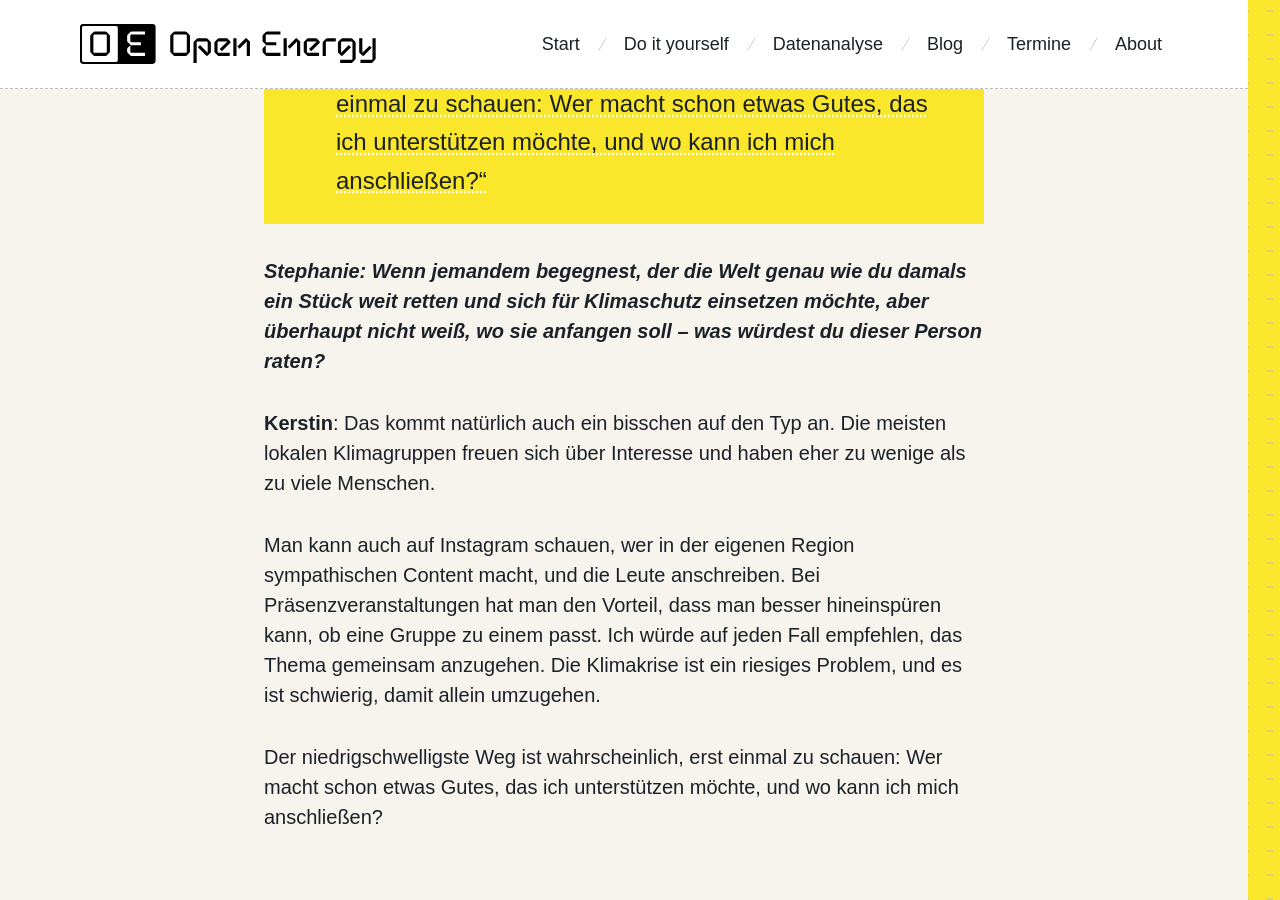
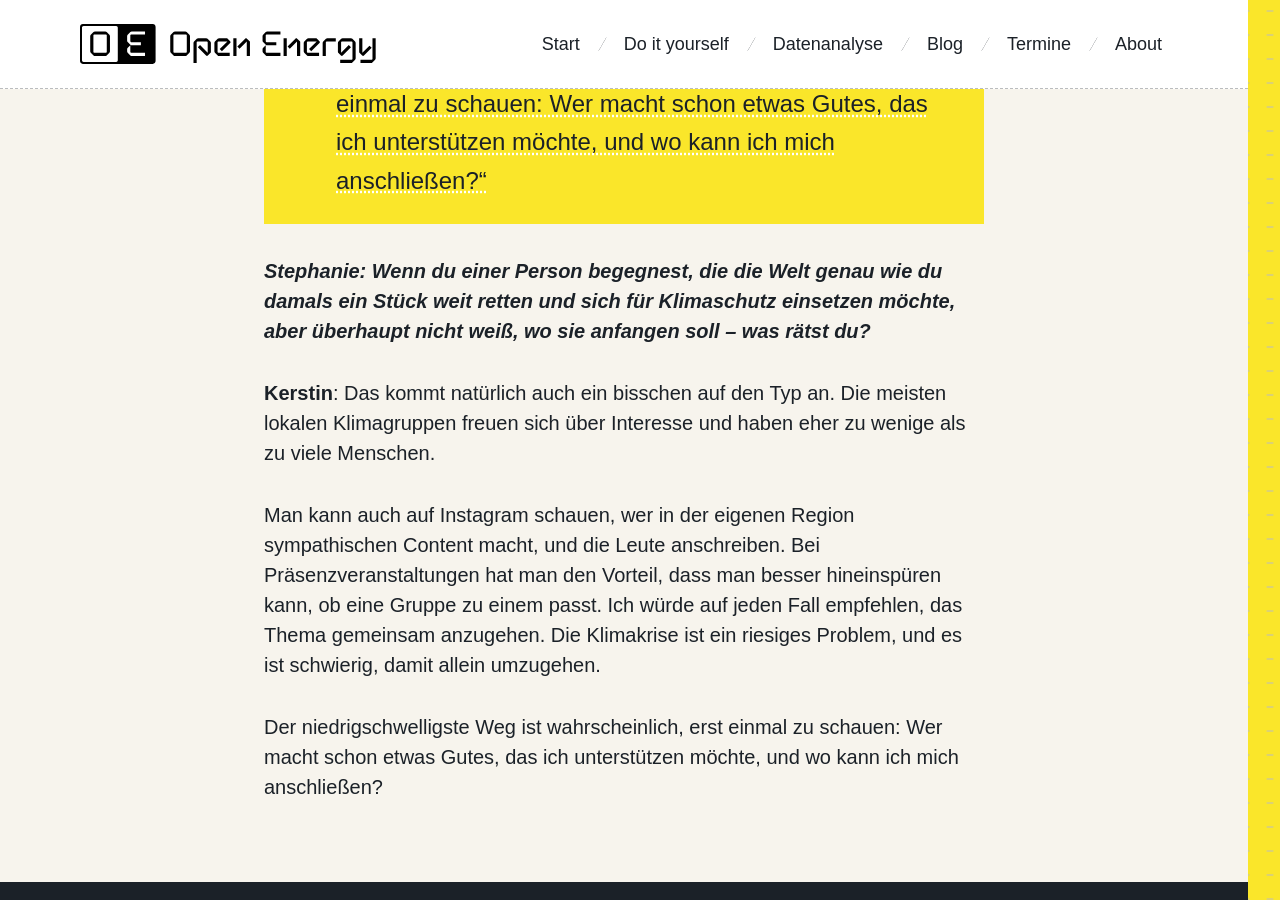
Before and after one commit to okfde/open-energy, a Jekyll site: the page built from _blog/interview-kerstinlopau.md, in a window 1280 px wide and 900 px high, scrolled down 9816 px. Built offline with Jekyll 4.4.1, drawn with Linux system fonts in a browser that asks for light colours; some web fonts are replaced.

Commit message:
Update interview-kerstinlopau.md

```diff
--- a/_blog/interview-kerstinlopau.md
+++ b/_blog/interview-kerstinlopau.md
@@ -133,7 +133,7 @@ Ich fand es deshalb total gut, als Balkonkraftwerke aus dieser Nische herauskame
   <p>Der niedrigschwelligste Weg ist wahrscheinlich, erst einmal zu schauen: Wer macht schon etwas Gutes, das ich unterstützen möchte, und wo kann ich mich anschließen?“</p>
 </div>
 
-***Stephanie: Wenn jemandem begegnest, der die Welt genau wie du damals ein Stück weit retten und sich für Klimaschutz einsetzen möchte, aber überhaupt nicht weiß, wo sie anfangen soll – was würdest du dieser Person raten?***
+***Stephanie: Wenn du einer Person begegnest, die die Welt genau wie du damals ein Stück weit retten und sich für Klimaschutz einsetzen möchte, aber überhaupt nicht weiß, wo sie anfangen soll – was rätst du?***
 
 **Kerstin**: Das kommt natürlich auch ein bisschen auf den Typ an. Die meisten lokalen Klimagruppen freuen sich über Interesse und haben eher zu wenige als zu viele Menschen.
 
```
